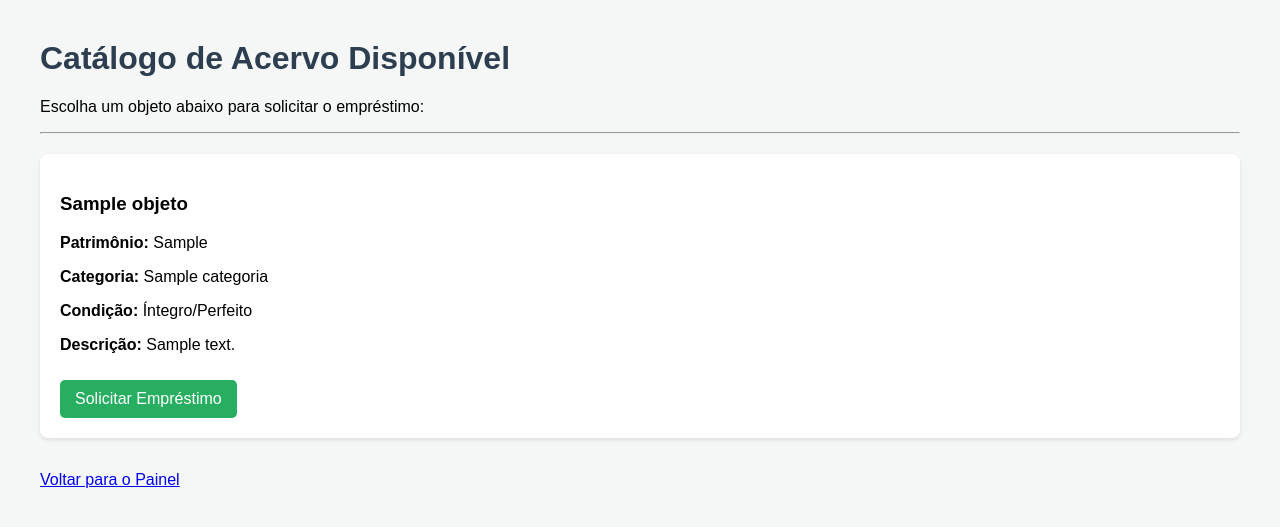
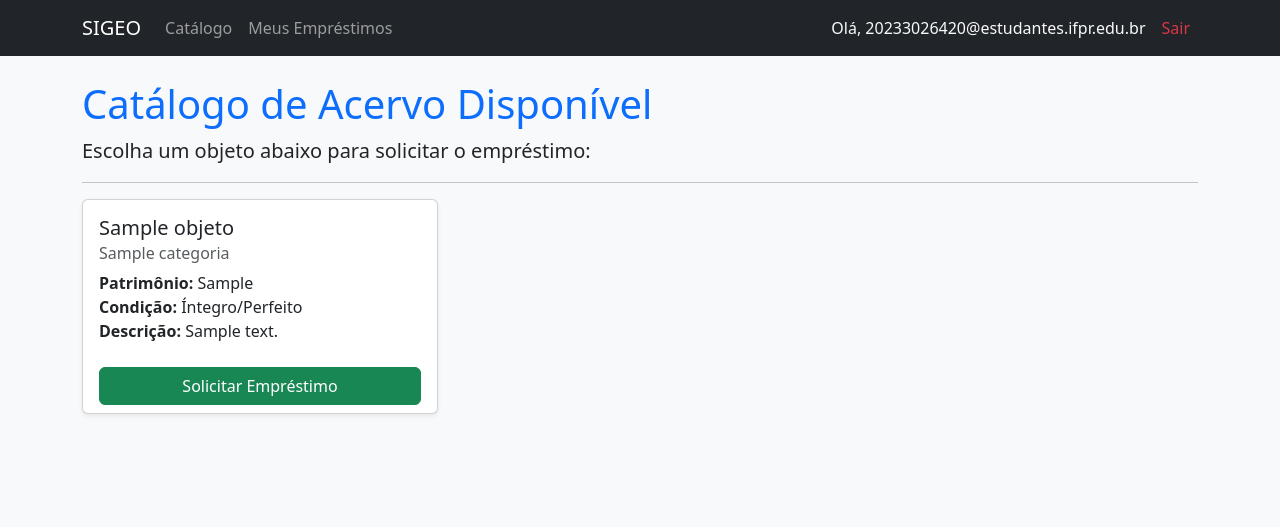
Before and after one commit to brunavdelgobo/2026-pds-sigeo, a Django app: page /catalogo/ in a window 1280 px wide. Shown: the top 527 px of the page. Run offline with Django 5.2, Linux system fonts and the light colour scheme; a user stored in the database is signed in; tables that the repository leaves empty hold one stand-in row (values such as "Sample post").

Commit message:
Base do Front

```diff
--- a/templates/base.html
+++ b/templates/base.html
@@ -2,18 +2,64 @@
 <html lang="pt-br">
 <head>
     <meta charset="UTF-8">
-    <title>SIGEO - Teste de Backend</title>
+    <title>SIGEO - IFPR</title>
     <link href="https://cdn.jsdelivr.net/npm/bootstrap@5.3.0/dist/css/bootstrap.min.css" rel="stylesheet">
 </head>
 <body class="bg-light">
-    <nav class="navbar navbar-dark bg-dark mb-4">
+    <nav class="navbar navbar-expand-lg navbar-dark bg-dark mb-4">
         <div class="container">
-            <a class="navbar-brand" href="/">SIGEO - Sistema de Gerenciamento de Empréstimo de Objetos</a>
+            <a class="navbar-brand" href="/">SIGEO</a>
+
+            <!-- Botão sanduíche para telas pequenas -->
+            <button class="navbar-toggler" type="button" data-bs-toggle="collapse" data-bs-target="#navbarNav">
+                <span class="navbar-toggler-icon"></span>
+            </button>
+
+            <div class="collapse navbar-collapse" id="navbarNav">
+                <!-- Links da Esquerda -->
+                <ul class="navbar-nav me-auto">
+                    {% if user.is_authenticated %}
+                        <li class="nav-item">
+                            <a class="nav-link" href="{% url 'catalogo' %}">Catálogo</a>
+                        </li>
+                        <li class="nav-item">
+                            <a class="nav-link" href="{% url 'painel' %}">Meus Empréstimos</a>
+                        </li>
+                    {% endif %}
+                </ul>
+
+                <!-- Links da Direita -->
+                <ul class="navbar-nav">
+                    {% if user.is_authenticated %}
+                        <!-- Atalho para você acessar o Admin rapidamente se for superusuária -->
+                        {% if user.is_staff %}
+                            <li class="nav-item">
+                                <a class="nav-link text-warning" href="/admin/" target="_blank">Admin</a>
+                            </li>
+                        {% endif %}
+                        <li class="nav-item">
+                            <span class="nav-link text-light">Olá, {{ user.email }}</span>
+                        </li>
+                        <li class="nav-item">
+                            <a class="nav-link text-danger" href="{% url 'logout' %}">Sair</a>
+                        </li>
+                    {% else %}
+                        <li class="nav-item">
+                            <a class="nav-link" href="{% url 'login' %}">Entrar</a>
+                        </li>
+                    {% endif %}
+                </ul>
+            </div>
         </div>
     </nav>
+
     <div class="container">
+        <!-- Todo o conteúdo das outras páginas será injetado aqui -->
         {% block content %}
         {% endblock %}
     </div>
+
+    <!-- Script do Bootstrap para fazer o menu funcionar (abrir/fechar) -->
+    <script src="https://cdn.jsdelivr.net/npm/bootstrap@5.3.0/dist/js/bootstrap.bundle.min.js"></script>
 </body>
 </html>
--- a/templates/catalogo.html
+++ b/templates/catalogo.html
@@ -1,37 +1,34 @@
-<!DOCTYPE html>
-<html lang="pt-br">
-<head>
-    <meta charset="UTF-8">
-    <title>Catálogo de Empréstimos - SIGEO</title>
-    <style>
-        body { font-family: Arial, sans-serif; margin: 40px; background-color: #f4f7f6; }
-        h1 { color: #2c3e50; }
-        .card { background: white; padding: 20px; margin-bottom: 15px; border-radius: 8px; box-shadow: 0 2px 4px rgba(0,0,0,0.1); }
-        .btn { background: #27ae60; color: white; padding: 10px 15px; text-decoration: none; border-radius: 5px; display: inline-block; margin-top: 10px; }
-        .btn:hover { background: #219653; }
-    </style>
-</head>
-<body>
-    <h1>Catálogo de Acervo Disponível</h1>
-    <p>Escolha um objeto abaixo para solicitar o empréstimo:</p>
+{% extends 'base.html' %}
 
-    <hr style="margin-bottom: 20px;">
+{% block content %}
+<div class="mt-4">
+    <h1 class="text-primary">Catálogo de Acervo Disponível</h1>
+    <p class="lead">Escolha um objeto abaixo para solicitar o empréstimo:</p>
+    <hr>
 
-    {% for obj in objetos %}
-        <div class="card">
-            <h3>{{ obj.nome_objeto }}</h3>
-            <p><strong>Patrimônio:</strong> {{ obj.cg_patrimonio|default:"Não informado" }}</p>
-            <p><strong>Categoria:</strong> {{ obj.categoria.nome_categoria }}</p>
-            <p><strong>Condição:</strong> {{ obj.get_condicao_display }}</p>
-            <p><strong>Descrição:</strong> {{ obj.descricao|default:"Sem descrição cadastrada." }}</p>
-
-            <a href="{% url 'solicitar_emprestimo' obj.id %}" class="btn">Solicitar Empréstimo</a>
-        </div>
-    {% empty %}
-        <p>Nenhum objeto disponível no momento.</p>
-    {% endfor %}
-
-    <br>
-    <a href="{% url 'painel' %}">Voltar para o Painel</a>
-</body>
-</html>
+    <div class="row">
+        {% for obj in objetos %}
+            <div class="col-md-4 mb-4">
+                <div class="card h-100 shadow-sm">
+                    <div class="card-body">
+                        <h5 class="card-title">{{ obj.nome_objeto }}</h5>
+                        <h6 class="card-subtitle mb-2 text-muted">{{ obj.categoria.nome_categoria }}</h6>
+                        <p class="card-text">
+                            <strong>Patrimônio:</strong> {{ obj.cg_patrimonio|default:"Não informado" }}<br>
+                            <strong>Condição:</strong> {{ obj.get_condicao_display }}<br>
+                            <strong>Descrição:</strong> {{ obj.descricao|default:"Sem descrição cadastrada." }}
+                        </p>
+                    </div>
+                    <div class="card-footer bg-transparent border-top-0">
+                        <a href="{% url 'solicitar_emprestimo' obj.id %}" class="btn btn-success w-100">Solicitar Empréstimo</a>
+                    </div>
+                </div>
+            </div>
+        {% empty %}
+            <div class="col-12">
+                <div class="alert alert-warning">Nenhum objeto disponível no momento.</div>
+            </div>
+        {% endfor %}
+    </div>
+</div>
+{% endblock %}
```
